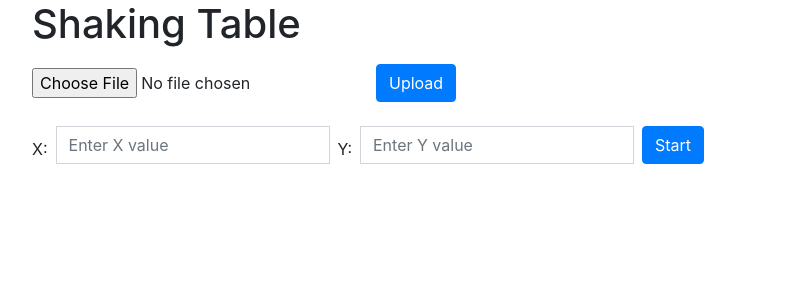
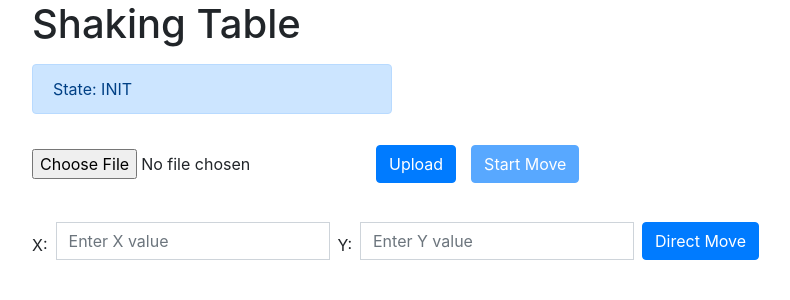
Before and after one commit to ISSI-Lab/shaking-table, a Flask app: page / in a window 1280 px wide. Shown: the top 300 px of the page, without its empty margins (53-843 px from the left). Run offline with Flask 2, Linux system fonts and the light colour scheme; some libraries are stand-ins or nearby versions.

Commit message:
adding thread for serial

```diff
--- a/raspberry_ui/app/app.py
+++ b/raspberry_ui/app/app.py
@@ -5,6 +5,10 @@ from flask import Flask, render_template, request, send_from_directory, flash, u
 from werkzeug.utils import secure_filename
 
 from ulib.abstract_file import AbstractFile
+from ulib.input_validator import InputValidator
+from ulib.state_info import StateInfo
+
+from ulib.serial_com import SerialComThread
 
 app = Flask(__name__,
 			static_url_path='',
@@ -12,12 +16,16 @@ app = Flask(__name__,
 			template_folder='templates')
 
 afile_handle = AbstractFile()
+state_data = "INIT"
+state_obj = StateInfo(state_data)
+serial_thread = SerialComThread("Serial", 1000)
+
 
 app_root = afile_handle.get_app_root()
 upload_dir = afile_handle.get_upload_dir()
-
+upload_input_filename = os.path.join(upload_dir, "input_motor_move.csv")
 ALLOWED_EXTENSIONS = {'csv', 'dat'}
-upload_dir = app_root + '/data/uploads'
+#upload_dir = app_root + '/data/uploads'
 
 def allowed_file(filename):
 	return '.' in filename and filename.rsplit('.', 1)[1].lower() in ALLOWED_EXTENSIONS
@@ -39,6 +47,32 @@ def remove_time_key_file():
 @app.route("/")
 def home():
 	remove_time_key_file()
+	state_data = "INIT"
+	state_obj.saveState(state_data)
+	print(state_data, file=sys.stderr)
+	return render_template('index.html', state_info=state_data)
+
+@app.route("/start_serial")
+def start_serial_thread():
+	serial_thread.start()
+	state_data = "SERIAL_THREAD_STARTED"
+	state_obj.saveState(state_data)
+	print(state_data, file=sys.stderr)
+	return render_template('index.html', state_info=state_data)
+
+@app.route("/stop_serial")
+def stop_serial_thread():
+	if not serial_thread.stopped():
+		serial_thread.stop()
+		state_data = "SERIAL_THREAD_STOPPED"
+		state_obj.saveState(state_data)
+		print(state_data, file=sys.stderr)
+	return render_template('index.html', state_info=state_data)
+
+@app.route("/listen_serial")
+def set_serial_thread():
+	listenVal = request.args.get('listen')
+	serial_thread.setListen(listenVal)
 	return render_template('index.html')
 
 @app.route('/js/<path:path>')
@@ -83,9 +117,17 @@ def upload_file():
 		if up_file:
    			if allowed_file(up_file.filename):
    				filename = secure_filename(up_file.filename)
-   				up_file.save(os.path.join(upload_dir, filename))
-   				message_txt = 'Uploaded Successfully!'
-   				return render_template('index.html', message=message_txt, file_time=get_file_time_key())
+   				#up_file.save(os.path.join(upload_dir, filename))
+   				up_file.save(upload_input_filename)
+   				input_validator = InputValidator()
+   				if input_validator.validate(upload_input_filename):
+   					input_validator.reformat(upload_input_filename)
+   					message_txt = 'Uploaded Successfully!'
+   					return render_template('index.html', message=message_txt, file_time=get_file_time_key(), state_info="FILE_UPLOADED")
+   				else:
+   					#remove the file and show the error message
+   					message_txt = 'Invalid Input Data!! Uploaded Unsuccessfully!'
+   					return render_template('index.html', message=message_txt, file_time=get_file_time_key())
    			else:
    				request.files['file'].filename = ""
    				message_txt = 'Wrong Type! Uploaded Unsuccessfully!'
--- a/raspberry_ui/app/static/css/style.css
+++ b/raspberry_ui/app/static/css/style.css
@@ -7,7 +7,25 @@
   right: 0px;
 }
 
-#message_area {
+#state_info{
+	width: 360px;
+}
+
+.co1x {
+	width: 480px;
+	padding: 15px;
+	margin: 15px;
+}
+
+#file-upload-form {
+	padding: 15px;
+}
+
+#startmove{
+	padding-top: 15px;
+}
+
+/* #message_area {
 	position: relative;
   border-style: solid;
   border-color: gainsboro;
@@ -15,4 +33,4 @@
   padding: 10px;
   background-color: ghostwhite;
 
-}
+} */
--- a/raspberry_ui/app/templates/index.html
+++ b/raspberry_ui/app/templates/index.html
@@ -15,7 +15,7 @@
 <div class="container">
 <div><h1 class="mb-3">Shaking Table</h1></div>
 
-<div id="message_area" class="h5" title="INFO" >
+<div id="message_area"  class="alert alert-warning" role="alert">
     {% if message is defined %}
         {{message}}
         <button id="msg-close-btn" class="close-btn">&times;</button>
@@ -23,6 +23,17 @@
     <div id="file_time">{{file_time}}</div>
 </div>
 
+<div id="state_info" class="alert alert-primary" role="alert" title="INFO" >
+    <span>State:</span>
+    {% if state_info is defined %}
+        {{state_info}}
+    {% endif %}
+</div>
+
+<input id="start_move_btn_status" name="start_move_btn_status" type="hidden" value="disabled" />
+
+  <div class="row">
+    <div class="colx">
 <form id="file-upload-form" class="form-inline" action = "/uploader" method = "POST" enctype = "multipart/form-data">
 <div class="input-group mb-4">
   <div class="custom-file">
@@ -34,6 +45,13 @@
 </div>
 <input id="file_time_input" name="file_time_input" type="hidden" value="" />
 </form>
+    </div>
+    <div class="colx">
+<form id="startmove" class="form-inline" action = "/startmove" method = "GET" >
+<button id="btn-file-upload" type="submit" class="btn btn-primary mb-2" disabled=disabled>Start Move</button>
+</form>
+    </div>
+  </div>
 
 <form class="form-inline" action="/motion_start">
 <div class="input-group mb-3">
@@ -43,7 +61,7 @@
   <label for="pwd" class="mr-sm-2">Y:</label>
   <input type="password" class="form-control mb-2 mr-sm-2" placeholder="Enter Y value" id="y-value">
 
-  <button type="submit" class="btn btn-primary mb-2">Start</button>
+  <button type="submit" class="btn btn-primary mb-2">Direct Move</button>
 </div>
 </form>
 </div>
--- a/raspberry_ui/app/ulib/input_validateor.py
+++ /dev/null
@@ -1,6 +0,0 @@
-
-
-
-class InputValidator(AbstractFileHandler):
-    def __init__(self, filename):
-        self.filename = filename
--- /dev/null
+++ b/raspberry_ui/app/ulib/state_info.py
@@ -0,0 +1,22 @@
+from .abstract_file import AbstractFile
+#import sys, os
+
+
+class StateInfo(AbstractFile):
+    def __init__(self, state = "INIT"):
+        super().__init__()
+        self.state = state
+        self.state_filename = "state.cfg"
+
+    def getState(self):
+        return self.state
+
+    def saveState(self, state):
+        self.state = state
+        self.file_save(self.state_filename, state, self.data_dir, "wt")
+
+    def getStateByFile(self):
+        state = self.file_get_content(self.state_filename, self.data_dir, "rt")
+        state = state.trim()
+        self.state = state
+        return self.state
--- a/raspberry_ui/requirements.txt
+++ b/raspberry_ui/requirements.txt
@@ -1 +1,2 @@
 flask==2.2.2
+pyserial
--- a/sample_inputs/input.csv
+++ b/sample_inputs/input.csv
@@ -1,4 +1,4 @@
-timestamp, x_distanace, y_distance
+timestamp, x_distance, y_distance
 0, 0, 0
 1000, 1000, 1000
 2000, 1500, 1500
```
Also changed, not shown: raspberry_ui/app/ulib/input_validator.py (added, +51 -0 lines), raspberry_ui/app/ulib/serial_com.py (+60 -0 lines).
